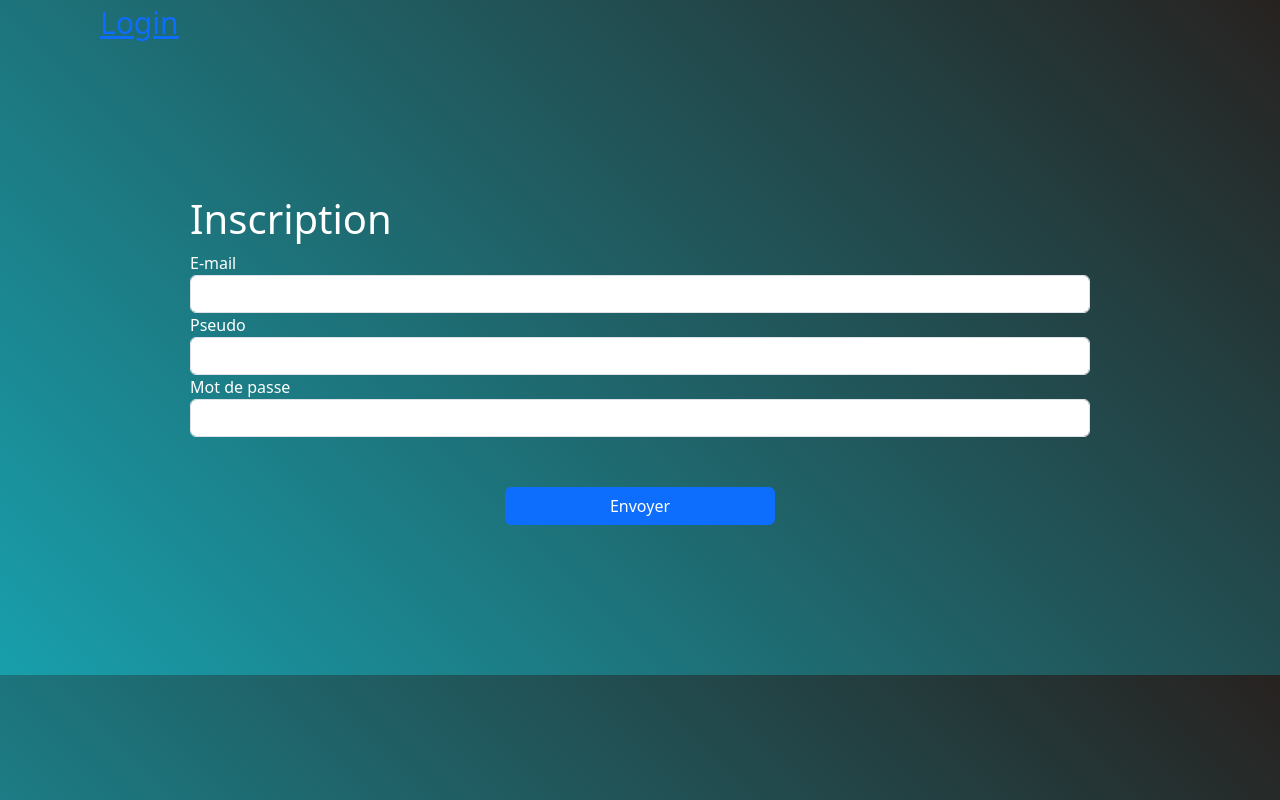
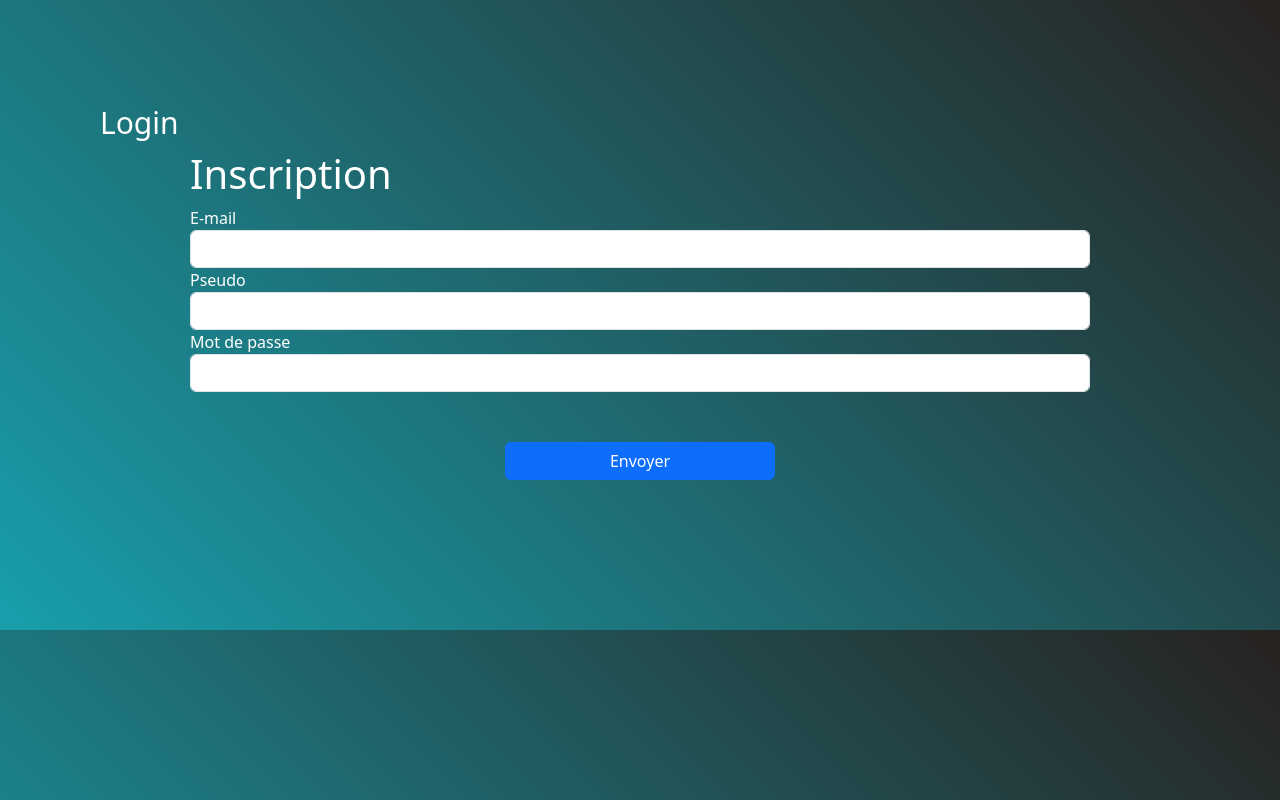
Before and after one commit to SaladinX1/SaladinMalikBouafia_7_01012022, a Vue app in the folder frontend2/: page /register in a window 1280 px wide. Built offline with nearby package versions, Linux system fonts and the light colour scheme.

Commit message:
Modification du design dans la view login et register  pour le link login et register + implémentation du token user dans le localStorage

```diff
--- a/frontend2/src/views/Register.vue
+++ b/frontend2/src/views/Register.vue
@@ -1,6 +1,6 @@
 <template>
   <div>
-    <router-link to="/">Login</router-link>
+    <router-link class="login-link" to="/">Login</router-link>
 
     <form class="form">
       <h1>Inscription</h1>
@@ -24,7 +24,6 @@
           class="form-control"
         />
       </div>
-
       <button @click="register()" class="btn btn-primary">Envoyer</button>
     </form>
   </div>
@@ -49,7 +48,7 @@ export default {
         .registery(user)
         .then((res) => {
           console.log(res)
-          alert('User created')
+          alert('Vous êtes maintenant inscrit ! Bravo 😃 !')
         })
         .catch((err) => {
           alert(' une erreur est survenue :( : ' + err)
@@ -65,6 +64,18 @@ export default {
 ::after {
   padding: 0;
   margin: 0;
+}
+
+.login-link {
+  color: rgb(255, 255, 255);
+  text-decoration: none;
+  position: absolute;
+  top: 0px;
+  cursor: pointer;
+}
+
+.login-link:hover {
+  color: white;
 }
 
 .form {
@@ -86,4 +97,5 @@ a {
   font-size: 30px;
   color: #333;
 }
+
 </style>
```
